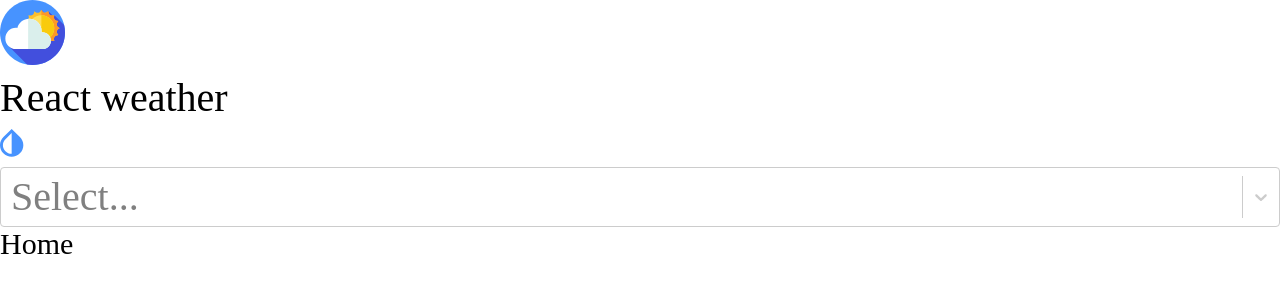
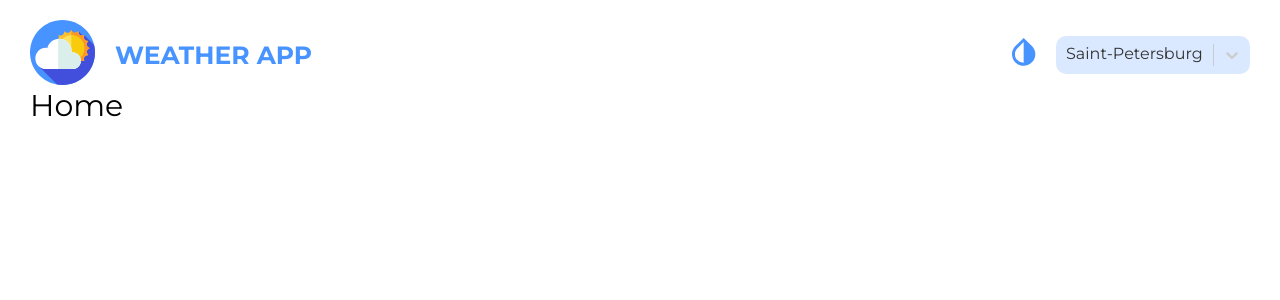
Before and after one commit to User-960/React-Weather-App, a React (Create React App) app: page / in a window 1280 px wide. Shown: the top 300 px of the page. Built offline with nearby package versions, Linux system fonts and the light colour scheme.

Commit message:
feat: add styles for component header

```diff
--- a/src/App.tsx
+++ b/src/App.tsx
@@ -6,7 +6,7 @@ import { Header } from "./shared/Header/Header";
 
 function App() {
   return (
-    <div className="App">
+    <div className="container">
       <Header />
       <Routes>
         <Route path="/" element={<Home />} />
--- a/src/shared/Header/Header.module.scss
+++ b/src/shared/Header/Header.module.scss
@@ -1,3 +1,31 @@
 .header {
-  font-size: 40px;
+  width: 100%;
+  display: flex;
+  justify-content: space-between;
+  align-items: center;
 }
+
+.wrapper {
+  display: flex;
+  align-items: center;
+}
+
+.logo,
+.change__theme {
+  margin-right: 20px;
+}
+
+.logo {
+  svg {
+    width: 65px;
+    height: 65px;
+  }
+}
+
+.title {
+  font-weight: bold;
+  font-size: 25px;
+  line-height: 30px;
+  text-transform: uppercase;
+  color: #4793FF;
+}
--- a/src/shared/Header/Header.tsx
+++ b/src/shared/Header/Header.tsx
@@ -7,10 +7,22 @@ interface Props {}
 
 export const Header = (props: Props) => {
   const options = [
-    { value: "chocolate", label: "Chocolate" },
-    { value: "strawberry", label: "Strawberry" },
-    { value: "vanilla", label: "Vanilla" },
+    { value: "city-1", label: "Saint-Petersburg" },
+    { value: "city-2", label: "Moscow" },
+    { value: "city-3", label: "Novgorod" },
   ];
+
+  const colourStyles = {
+    control: (styles: any) => ({
+      ...styles,
+      backgroundColor: "rgba(71, 147, 255, 0.2)",
+      width: "194px",
+      height: "37px",
+      border: "none",
+      borderRadius: "10px",
+      zIndex: 100,
+    }),
+  };
 
   return (
     <header className={s.header}>
@@ -18,13 +30,17 @@ export const Header = (props: Props) => {
         <div className={s.logo}>
           <GlobalSvgSelector id="header-logo" />
         </div>
-        <div className={s.title}>React weather</div>
+        <div className={s.title}>Weather App</div>
       </div>
       <div className={s.wrapper}>
         <div className={s.change__theme}>
           <GlobalSvgSelector id="change-theme" />
-          <Select options={options} />
         </div>
+        <Select
+          defaultValue={options[0]}
+          options={options}
+          styles={colourStyles}
+        />
       </div>
     </header>
   );
--- a/src/styles/index.scss
+++ b/src/styles/index.scss
@@ -1 +1,13 @@
 @import '~normalize.css';
+@import url('https://fonts.googleapis.com/css2?family=Montserrat:wght@300;400;500;600;700&display=swap');
+
+body {
+  font-family: 'Montserrat', sans-serif;
+}
+
+.container {
+  max-width: 1220px;
+  padding: 0 10px;
+  padding-top: 20px;
+  margin: 0 auto;
+}
```
